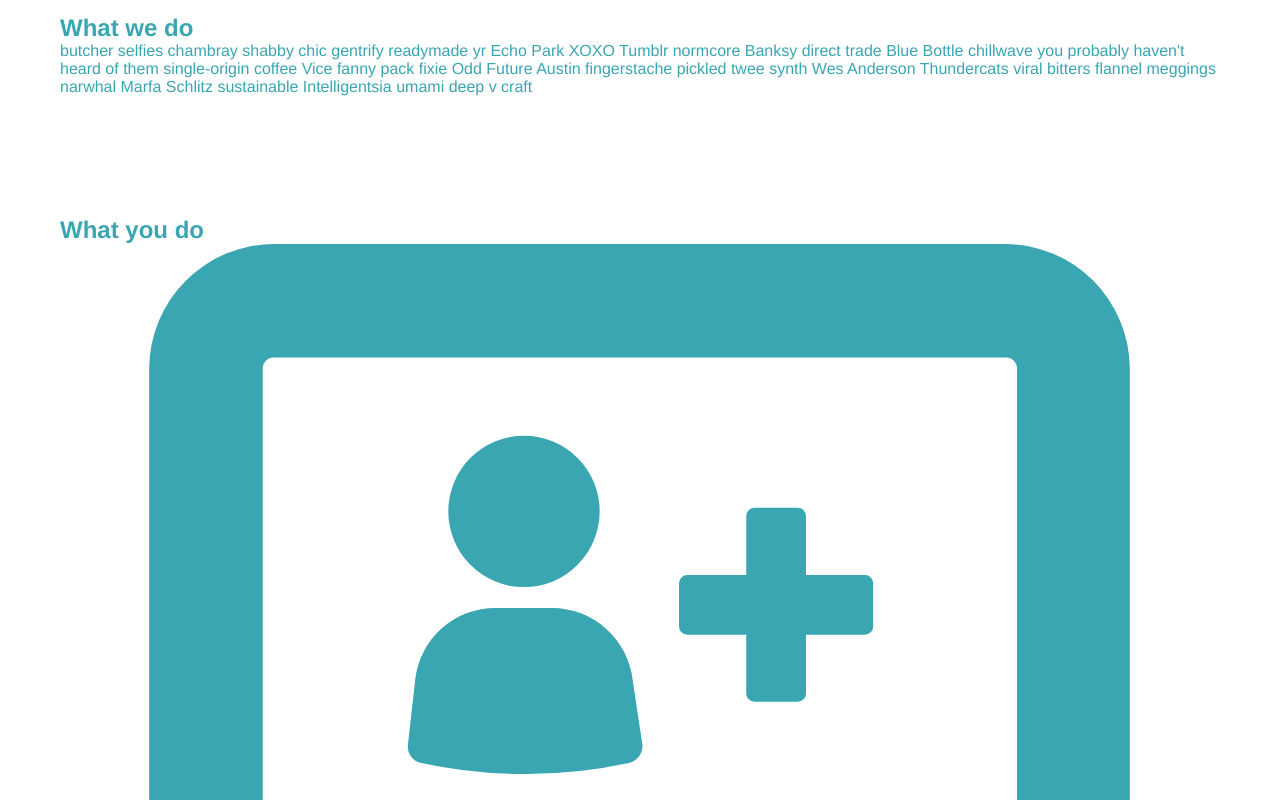
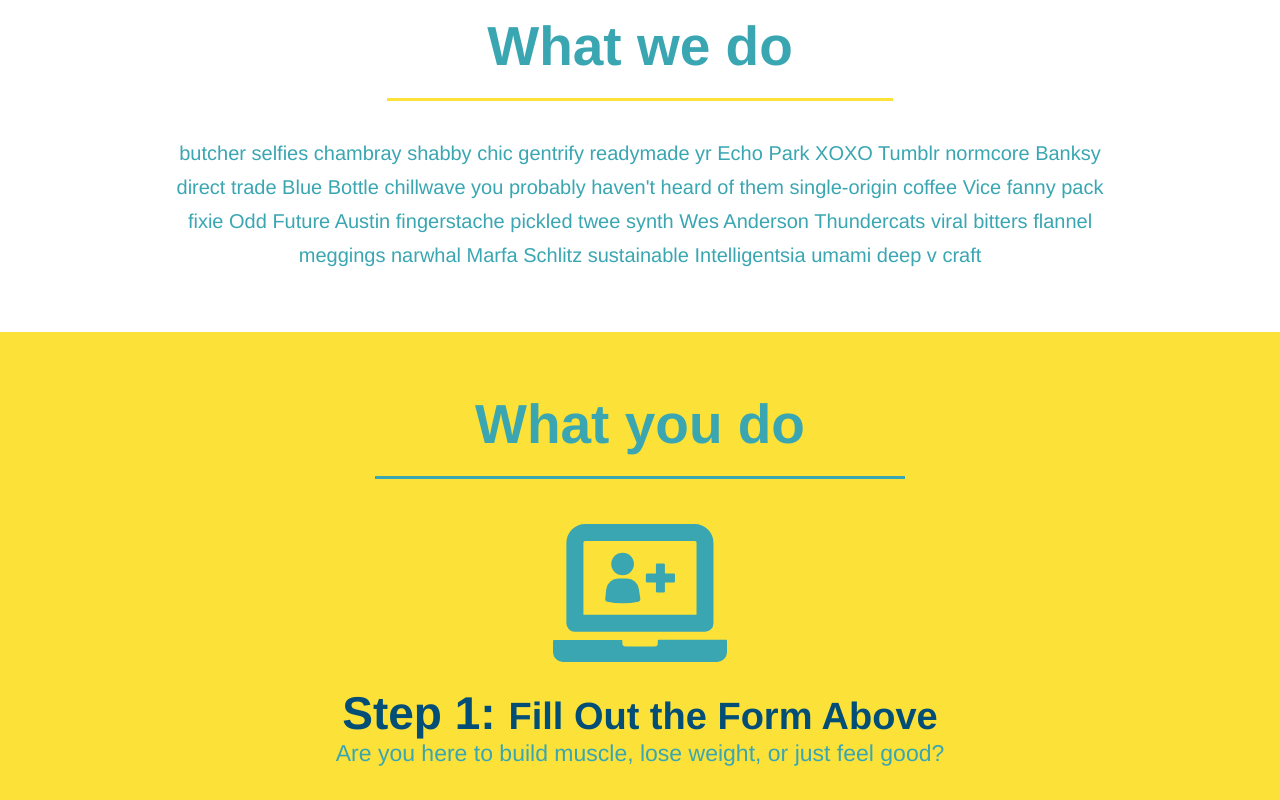
Before and after one commit to rrich-kray/run-buddy, a plain HTML site: page index.html in a window 1280 px wide. Shown: the part 720-1520 px from the top of the page. Drawn offline with Linux system fonts and the light colour scheme.

Commit message:
styled steps sections

```diff
--- a/assets/css/styles.css
+++ b/assets/css/styles.css
@@ -118,3 +118,60 @@ section {
     padding: 10px 20px;
     font-size: 16px;
 }
+
+.intro {
+    text-align: center;
+}
+
+.intro p {
+    line-height: 1.7;
+    color: #39a6b2;
+    width: 80%;
+    font-size: 20px;
+    margin: 0 auto;
+}
+
+.steps {
+    text-align: center;
+    background: #fce138;
+}
+
+.section-title {
+    font-size: 55px;
+    margin-bottom: 35px;
+    padding: 0 100px 20px 100px;
+    display: inline-block;
+    border-bottom: 3px solid;
+}
+
+.primary-border {
+    border-color: #fce138;
+}
+
+.secondary-border {
+    border-color: #39a6b2;
+}
+
+.steps div {
+    margin-bottom: 80px;
+}
+
+.steps img {
+    width: 15%;
+    margin: 10px 0;
+}
+
+.steps h3 {
+    color: #024e76;
+    font-size: 46px;
+    margin-top: 10px;
+}
+
+.steps p {
+    color: #39a6b2;
+    font-size: 23px;
+}
+
+.steps span {
+    font-size: 38px;
+}
--- a/index.html
+++ b/index.html
@@ -65,33 +65,33 @@
     </section>
 
     <!--"What we do" section-->
-    <section id="what-we-do">
-        <h2>What we do</h2>
+    <section id="what-we-do" class="intro">
+        <h2 class="section-title primary-border">What we do</h2>
         <p>
             butcher selfies chambray shabby chic gentrify readymade yr Echo Park XOXO Tumblr normcore Banksy direct trade Blue Bottle chillwave you probably haven't heard of them single-origin coffee Vice fanny pack fixie Odd Future Austin fingerstache pickled twee synth Wes Anderson Thundercats viral bitters flannel meggings narwhal Marfa Schlitz sustainable Intelligentsia umami deep v craft
         </p>
     </section>
 
     <!--"What you do" section-->
-    <section id="what-you-do">
-        <h2>What you do</h2>
+    <section id="what-you-do" class="steps">
+        <h2 class="section-title secondary border">What you do</h2>
 
         <div>
             <!--insert this img element-->
             <img src="./assets/image/step-1.svg" alt="" />
-            <h3>Step 1: Fill Out the Form Above</h3>
+            <h3>Step 1: <span>Fill Out the Form Above</span></h3>
             <p>Are you here to build muscle, lose weight, or just feel good?</p>
         </div>
 
         <div>
             <img src="./assets/image/step-2.svg" alt="">
-            <h3>Step 3: Get Running</h3>
+            <h3>Step 2: <span>Get Running</span></h3>
             <p>Hit the ground running (literally) once the trainer lays out your plan</p>
         </div>
 
         <div>
             <img src="./assets/image/step-3.svg" alt="">
-            <h3>Step 4: See results</h3>
+            <h3>Step 3: See results</h3>
             <p>Bi-weekly checkins with your trainer will keep you focused</p>
         </div>
     </section>
```
